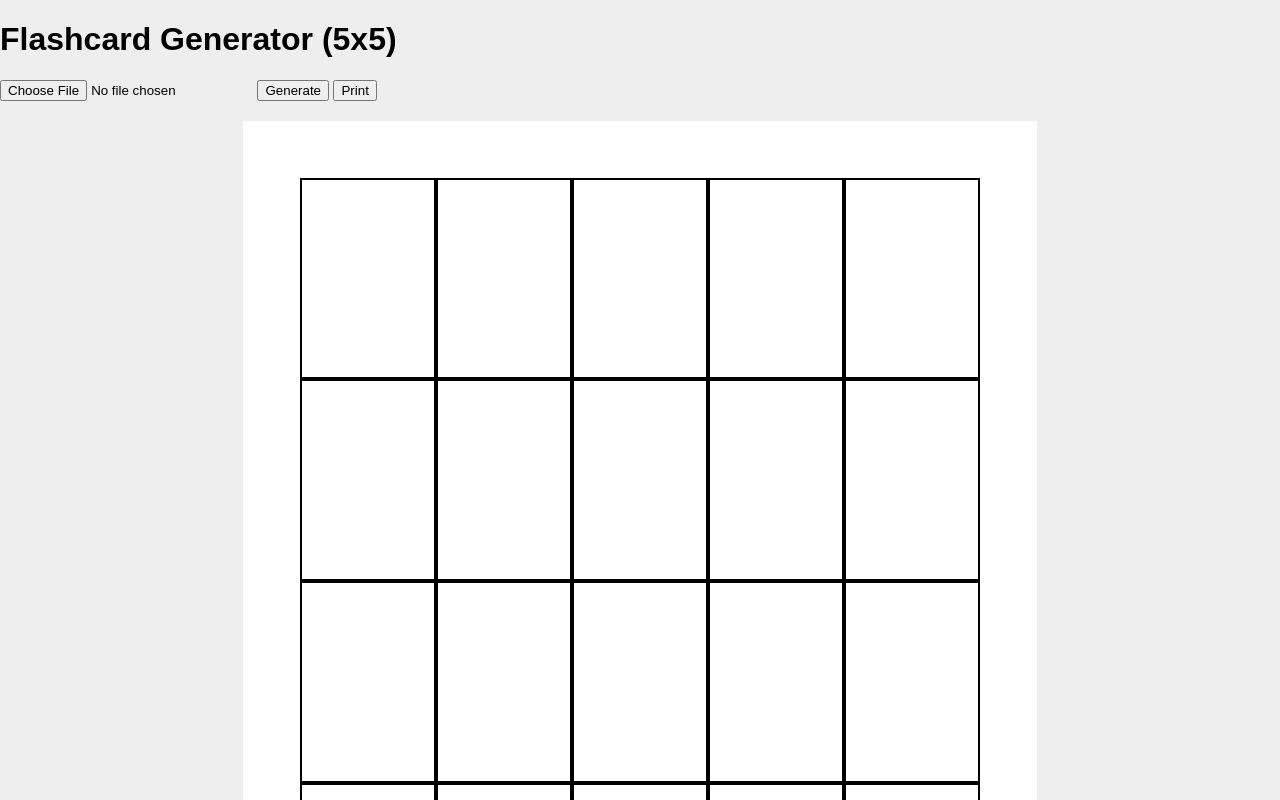
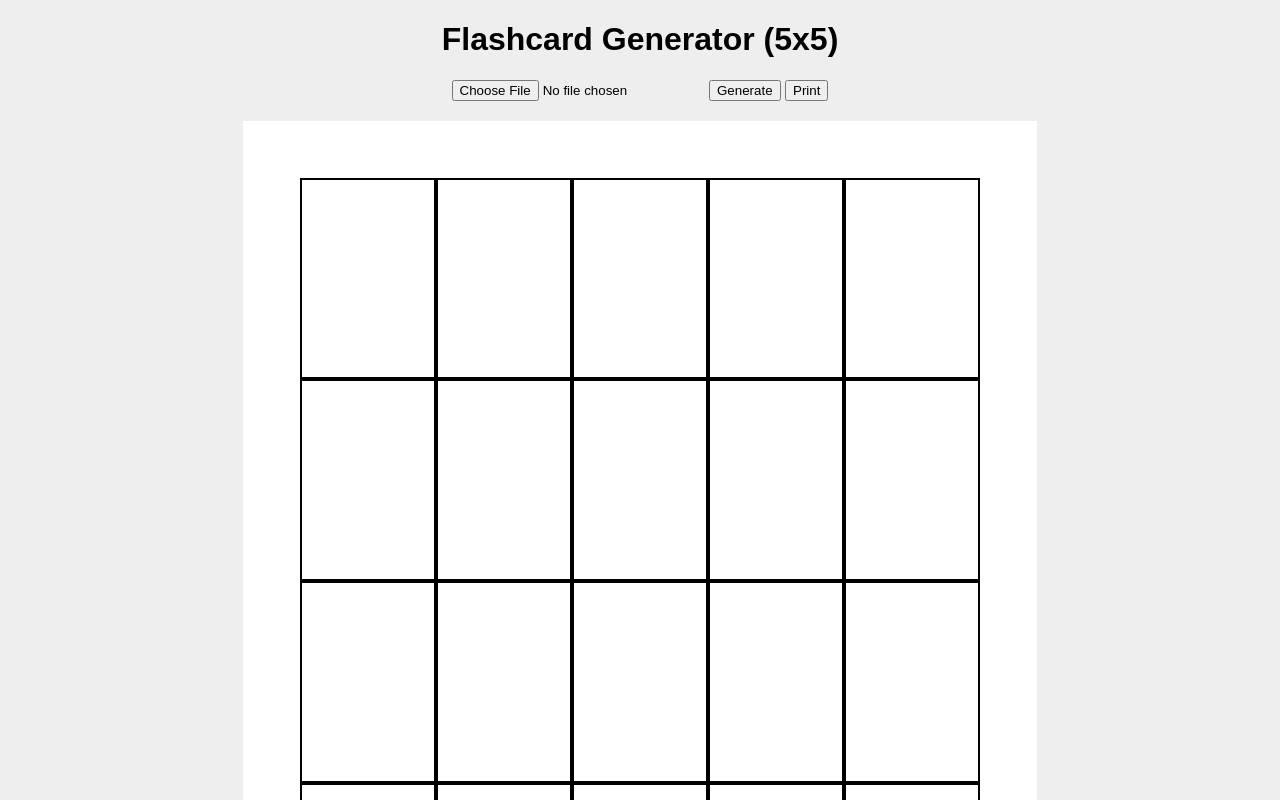
Before and after one commit to umidjon-userbot/flashcard, a plain HTML site: page index.html in a window 1280 px wide. Both pictures are taken after a click on the button "Generate". Shown: the top 800 px of the page. Drawn offline with Linux system fonts and the light colour scheme.

Commit message:
Update index.html

```diff
--- a/index.html
+++ b/index.html
@@ -1,21 +1,78 @@
 <!DOCTYPE html>
 <html lang="uz">
 <head>
-  <meta charset="UTF-8" />
+  <meta charset="UTF-8">
   <title>Flashcard Generator 5x5</title>
-  <link rel="stylesheet" href="style.css" />
+  <link rel="stylesheet" href="style.css">
 </head>
 <body>
 
-  <h1>Flashcard Generator (5x5)</h1>
+  <h1 style="text-align:center;">Flashcard Generator (5x5)</h1>
 
-  <input type="file" id="csvFile" accept=".csv" />
-  <button onclick="generateCards()">Generate</button>
-  <button onclick="window.print()">Print</button>
+  <div class="controls">
+    <input type="file" id="csvFile" accept=".csv">
+    <button onclick="generateCards()">Generate</button>
+    <button onclick="window.print()">Print</button>
+  </div>
 
-  <div id="front" class="page"></div>
-  <div id="back" class="page"></div>
+  <!-- FRONT PAGE -->
+  <div class="page" id="front"></div>
 
-  <script src="script.js"></script>
+  <!-- BACK PAGE -->
+  <div class="page" id="back"></div>
+
+  <script>
+    let words = [];
+
+    document.getElementById("csvFile").addEventListener("change", function(e) {
+      const file = e.target.files[0];
+      const reader = new FileReader();
+
+      reader.onload = function(event) {
+        const lines = event.target.result.trim().split("\n");
+        words = lines.map(line => line.split(","));
+      };
+
+      reader.readAsText(file);
+    });
+
+    function generateCards() {
+      const front = document.getElementById("front");
+      const back = document.getElementById("back");
+
+      front.innerHTML = "";
+      back.innerHTML = "";
+
+      let frontData = [];
+      let backData = [];
+
+      for (let i = 0; i < 25; i++) {
+        frontData.push(words[i]?.[0] || "");
+        backData.push(words[i]?.[1] || "");
+      }
+
+      // 🔄 Duplex reverse (har qatorda teskari)
+      let reversedBack = [];
+      for (let row = 0; row < 5; row++) {
+        let rowData = backData.slice(row * 5, row * 5 + 5);
+        reversedBack.push(...rowData.reverse());
+      }
+
+      frontData.forEach(text => {
+        const card = document.createElement("div");
+        card.className = "card";
+        card.textContent = text;
+        front.appendChild(card);
+      });
+
+      reversedBack.forEach(text => {
+        const card = document.createElement("div");
+        card.className = "card";
+        card.textContent = text;
+        back.appendChild(card);
+      });
+    }
+  </script>
+
 </body>
 </html>
```
